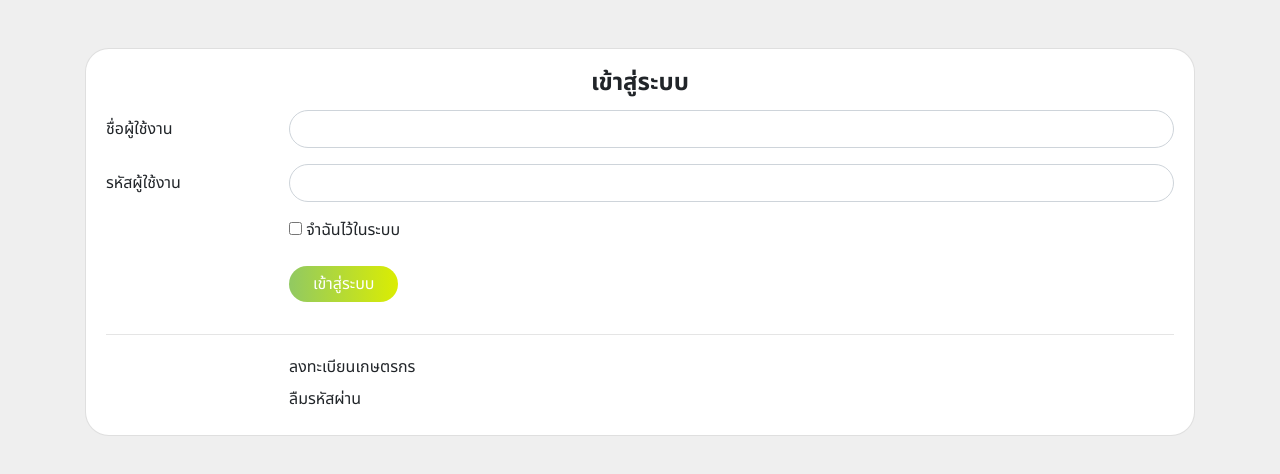
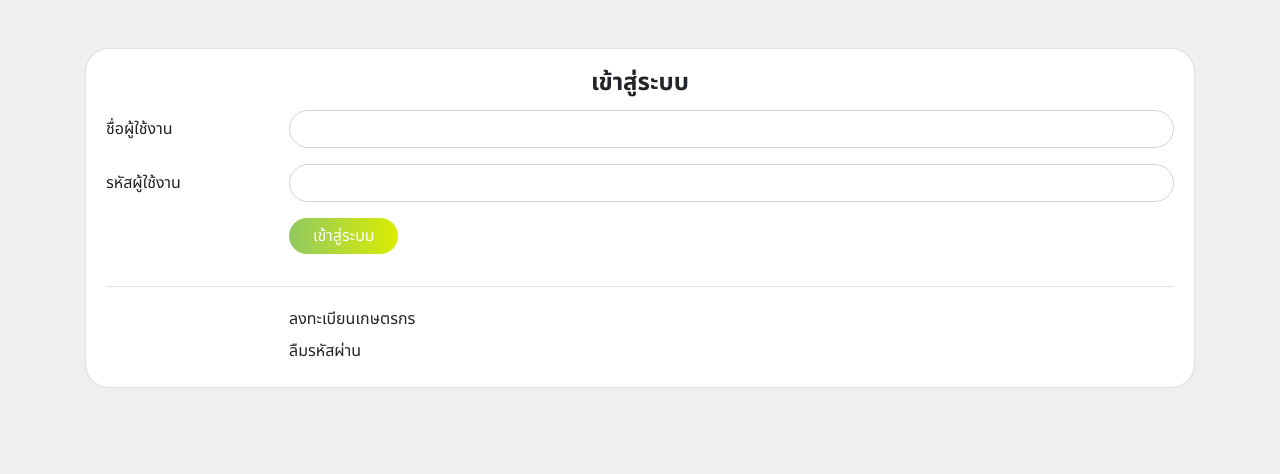
Before and after one commit to tortrakul/economy, a Nuxt app: page /login in a window 1280 px wide. Shown: the top 474 px of the page. Built offline with nearby package versions, Linux system fonts and the light colour scheme; a web font is replaced by a local one.

Commit message:
retire remember me

```diff
--- a/pages/login.vue
+++ b/pages/login.vue
@@ -14,14 +14,6 @@
                 <label class="col-lg-2 col-form-label">รหัสผู้ใช้งาน</label>
                 <div class="col-lg-10">
                     <input v-model="password" type="password" class="form-control" />
-                </div>
-            </div>
-
-            <div class="form-group row">
-                <div class="offset-lg-2 col-lg-10">
-                    <label>
-                        <input type="checkbox" /> จำฉันไว้ในระบบ
-                    </label>
                 </div>
             </div>
 
```
